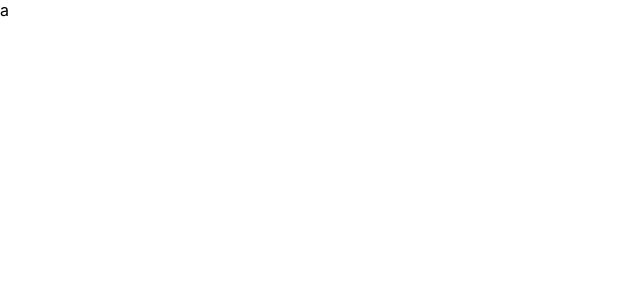
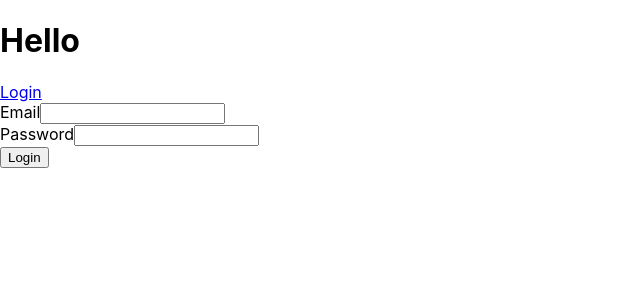
Before and after one commit to ArenM/mozy, a React (Create React App) app in the folder forntend/: page /login in a window 1280 px wide. Shown: the top 300 px of the page, without its empty margins (0-640 px from the left). Built offline with nearby package versions, Linux system fonts and the light colour scheme.

Commit message:
Crude token based authentication implementation in react

```diff
--- a/forntend/package.json
+++ b/forntend/package.json
@@ -3,8 +3,10 @@
   "version": "0.1.0",
   "private": true,
   "dependencies": {
+    "prop-types": "^15.7.2",
     "react": "^16.8.4",
     "react-dom": "^16.8.4",
+    "react-router-dom": "^5.0.0",
     "react-scripts": "2.1.8"
   },
   "scripts": {
--- a/forntend/src/App.js
+++ b/forntend/src/App.js
@@ -1,17 +1,28 @@
-import React, { Component } from 'react';
-import './App.css';
+import React, { Component } from "react";
+import { BrowserRouter as Router, Route, Link } from "react-router-dom";
+import LoginContainer from "./containers/LoginContainer";
+import Auth from "./utils/Auth";
+import "./App.css";
 
 class App extends Component {
-  d = "a"
-  componentDidMount() {
-    console.log("App Mounted")
-  }
   render() {
     return (
-      <div className="App">
-        <header className="App-header">
-          {this.d}
-        </header>
+      <div>
+        <Router>
+          <h1>Hello</h1>
+          {!Auth.authenticated() ? (
+            <div>
+              <Link to="/login">Login</Link>
+              <Route path="/login" component={LoginContainer} />
+            </div>
+          ) : (
+            <div>
+              <button onClick={Auth.LogOut}>Logout</button>
+              <p>Congradulations! you're loged in</p>
+              <p>Your key is: {Auth.getKey()}</p>
+            </div>
+          )}
+        </Router>
       </div>
     );
   }
--- /dev/null
+++ b/forntend/src/components/LoginPage.js
@@ -0,0 +1,39 @@
+import React from "react";
+import PropTypes from "prop-types";
+
+const LoginPage = ({ onSubmit, onChange, user }) => (
+  <div>
+    <form action="/" onSubmit={onSubmit}>
+      <div>
+        <label>Email</label>
+        <input
+          type="email"
+          value={user.email}
+          onChange={onChange}
+          name="email"
+        />
+      </div>
+      <div>
+        <label>Password</label>
+        <input
+          type="password"
+          value={user.password}
+          onChange={onChange}
+          name="password"
+        />
+      </div>
+      <button type="submit">Login</button>
+    </form>
+  </div>
+);
+
+LoginPage.propTypes = {
+  onSubmit: PropTypes.func.isRequired,
+  onChange: PropTypes.func.isRequired,
+  user: PropTypes.shape({
+    email: PropTypes.string.isRequired,
+    password: PropTypes.string.isRequired
+  })
+};
+
+export default LoginPage;
--- /dev/null
+++ b/forntend/src/containers/LoginContainer.js
@@ -0,0 +1,61 @@
+import React, { Component } from "react";
+import LoginPage from "../components/LoginPage";
+import Auth from "../utils/Auth";
+
+class LoginContainer extends Component {
+  constructor(props) {
+    super(props);
+    this.state = {
+      user: {
+        email: "",
+        password: ""
+      },
+      error: {}
+    };
+    this.formChange = this.formChange.bind(this);
+    this.submit = this.submit.bind(this);
+  }
+
+  submit(e) {
+    e.preventDefault();
+    fetch("http://localhost:5000/login", {
+      method: "POST",
+      headers: {
+        "Content-Type": "application/json"
+      },
+      body: JSON.stringify({
+        email: this.state.user.email,
+        password: this.state.user.password
+      })
+    })
+      .then(d => d.json())
+      .then(r => {
+        if (r.meta.code === 200) {
+          Auth.setKey(r.response.user.authentication_token);
+        } else if (r.meta.code === 400) {
+          this.setState({ error: r.response.errors });
+          this.props.history.push("/");
+        }
+      })
+      .catch(e => console.log(e));
+  }
+
+  formChange(e) {
+    const user = this.state.user;
+    user[e.target.name] = e.target.value;
+
+    this.setState({ user });
+  }
+
+  render() {
+    return (
+      <LoginPage
+        onSubmit={this.submit}
+        onChange={this.formChange}
+        user={this.state.user}
+      />
+    );
+  }
+}
+
+export default LoginContainer;
--- /dev/null
+++ b/forntend/src/utils/Auth.js
@@ -0,0 +1,19 @@
+class Auth {
+  static setKey(key) {
+    localStorage.setItem("auth_key", key);
+  }
+
+  static getKey() {
+    return localStorage.getItem("auth_key");
+  }
+
+  static authenticated() {
+    return localStorage.getItem("auth_key") !== null;
+  }
+
+  static LogOut() {
+    localStorage.removeItem("auth_key");
+  }
+}
+
+export default Auth;
```
Also changed, not shown: 2 other files (tests, documents, lock files or other folders).
